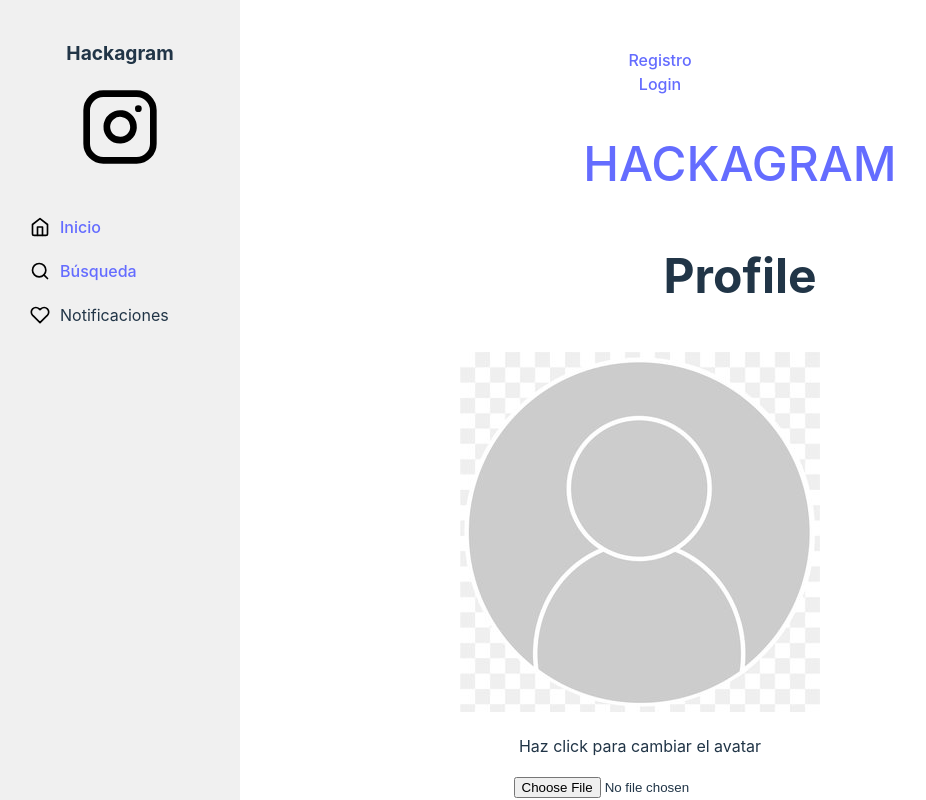
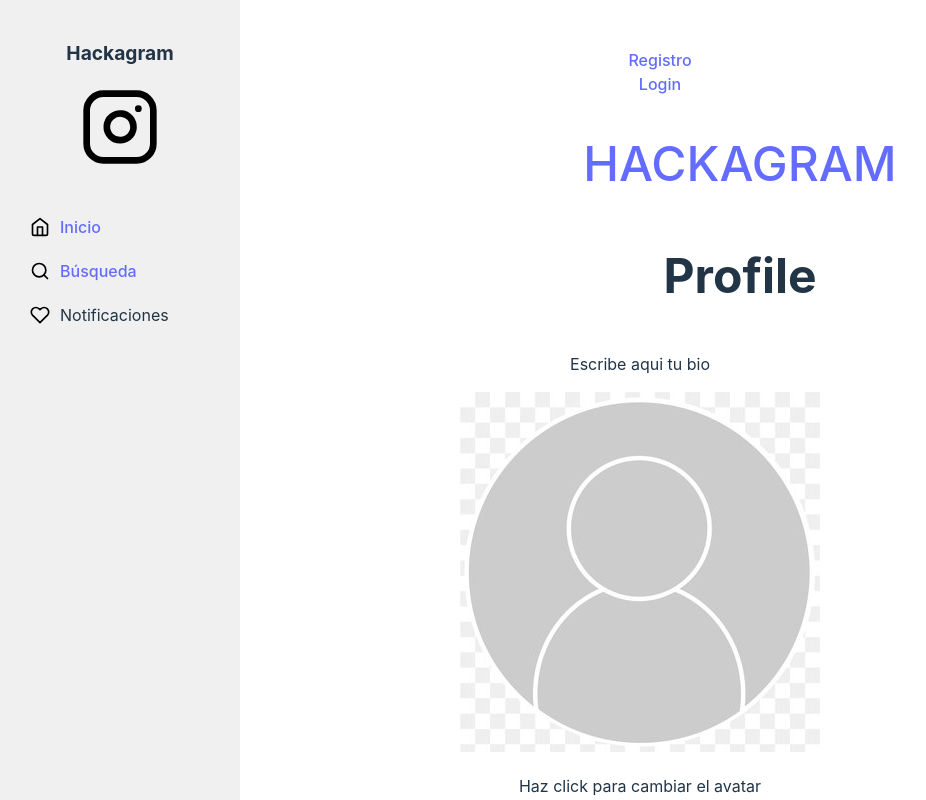
Before and after one commit to marcelohs999/hackagram-front, a React (Vite) app: page /profile in a window 1280 px wide. Shown: the top 800 px of the page, without its empty margins (0-926 px from the left). Built offline with nearby package versions, Linux system fonts and the light colour scheme.

Commit message:
ya se puede cambiar la bio del usuario y solucionada la doble solicitud que hacia al cambiar el avatar

```diff
--- a/src/pages/ProfilePage.jsx
+++ b/src/pages/ProfilePage.jsx
@@ -1,41 +1,96 @@
 import { useContext, useEffect, useState } from "react";
 import defaultAvatar from "../../avatar/avatar.jpg";
 import { AuthContext } from "../../context/AuthContext";
-import { newAvatarService } from "../services";
+import { settingsService } from "../services";
+import "./styles/ProfilePage.css";
 
 export const ProfilePage = () => {
-  const [upload, setUpload] = useState(null);
   const [error, setError] = useState(null);
+  const [sending, setSending] = useState(false);
+  const [editBio, setEditBio] = useState(false);
   const { user, token, updateUser } = useContext(AuthContext);
   const backendURL = import.meta.env.VITE_BACKEND;
+  const [newBio, setNewBio] = useState(user?.bio || "");
 
-  useEffect(() => {
-    const uploadFile = async () => {
+  const uploadFile = async (e) => {
+    e.preventDefault();
     setError(null);
     try {
       const data = new FormData();
-        data.append("newAvatar", upload);
+      data.append("newAvatar", e.target.files[0]);
 
-        const avatarData = await newAvatarService({ data, token });
-        setUpload(avatarData.avatar);
+      const avatarData = await settingsService({ data, token });
+
       updateUser({ ...user, avatar: avatarData.avatar });
     } catch (error) {
       setError(error.message);
       //mostrar error en pantalla
-        setUpload(null);
     }
   };
-
-    if (upload) uploadFile();
-  }, [upload]);
 
   const userAvatar = user?.avatar
     ? `${backendURL}/uploads/avatars/${user?.avatar}`
     : defaultAvatar;
 
+  const handleForm = async (e) => {
+    e.preventDefault();
+
+    try {
+      setSending(true);
+
+      const data = new FormData();
+
+      data.append("newBio", e.target.newBio.value);
+
+      await settingsService({ data, token });
+      updateUser({ ...user, bio: newBio });
+      setEditBio(false);
+    } catch (error) {
+      setError(error.message);
+      setEditBio(false);
+    } finally {
+      setSending(false);
+    }
+  };
+
+  const handleBioClick = () => {
+    setEditBio(true);
+    setNewBio(user?.bio || "");
+  };
+
   return (
     <section className="profile">
       <h1>Profile</h1>
+
+      {user?.username ? <h2>{user.username}</h2> : null}
+
+      {editBio ? (
+        <form onSubmit={handleForm}>
+          <label htmlFor="newBio"></label>
+          <textarea
+            value={newBio}
+            id="newBio"
+            name="newBio"
+            cols="15"
+            rows="5"
+            onChange={(e) => setNewBio(e.target.value)}
+          ></textarea>
+          {/* <input type="text" id="newBio" name="newBio" /> */}
+
+          <button type="submit" disabled={sending}>
+            {sending ? "Enviando..." : "Subir bio"}
+          </button>
+          {error ? <p>{error}</p> : null}
+        </form>
+      ) : user?.bio ? (
+        <p className="editBio" onClick={handleBioClick}>
+          {user.bio}
+        </p>
+      ) : (
+        <p className="editBio" onClick={handleBioClick}>
+          Escribe aqui tu bio
+        </p>
+      )}
 
       <section className="avatar">
         <label htmlFor="newAvatar">
@@ -48,15 +103,12 @@ export const ProfilePage = () => {
           type="file"
           accept="image/*"
           id="newAvatar"
-          onChange={(e) => setUpload(e.target.files[0])}
+          onChange={uploadFile}
         />
       </section>
 
       <hr />
 
-      {user?.username ? <h2>{user.username}</h2> : null}
-      {user?.bio ? <p>{user.bio}</p> : null}
-
       <p className="notice">Cambiar esto por formularios estándar</p>
     </section>
   );
--- /dev/null
+++ b/src/pages/styles/ProfilePage.css
@@ -0,0 +1,26 @@
+#newBio {
+  resize: none;
+  width: 200px;
+  height: 100px;
+}
+
+.editBio {
+  position: relative;
+  cursor: pointer;
+}
+
+.editBio::after {
+  content: "edit";
+  position: absolute;
+  top: -20px;
+  left: 60%;
+  background-color: #fff;
+  padding: 4px 8px;
+  border-radius: 4px;
+  border: 1px solid #ccc;
+  display: none;
+}
+
+.editBio:hover::after {
+  display: block;
+}
--- a/src/services/index.jsx
+++ b/src/services/index.jsx
@@ -168,7 +168,7 @@ export const searchUserService = async ({ username }) => {
   return json.data;
 };
 
-export const newAvatarService = async ({ data, token }) => {
+export const settingsService = async ({ data, token }) => {
   const backendURL = import.meta.env.VITE_BACKEND;
   const response = await fetch(`${backendURL}/settings`, {
     method: "PUT",
```
Lines whose indentation alone changed are shown as unchanged.
